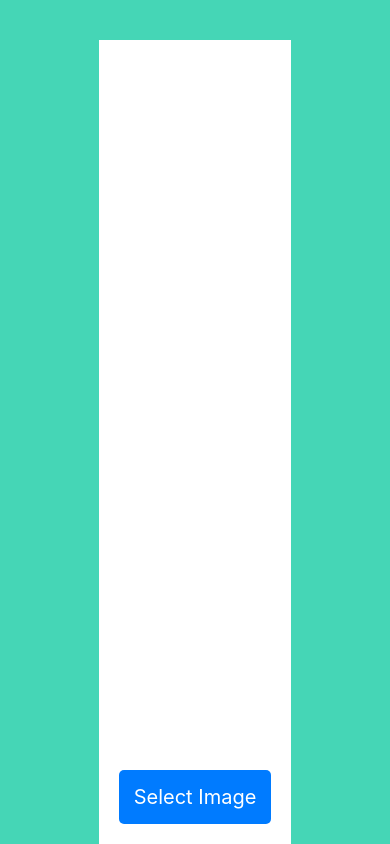
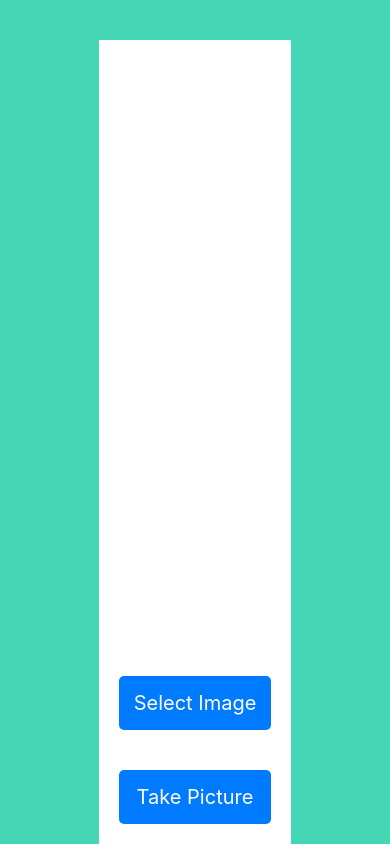
Before and after one commit to mattlabarca10/PillPal, a React Native app: screen / in a window 390 px wide. Built offline with nearby package versions, Linux system fonts and the light colour scheme.

Commit message:
tried to add Camera?

```diff
--- a/App.jsx
+++ b/App.jsx
@@ -10,8 +10,7 @@ import {
   TouchableOpacity,
 } from 'react-native';
 //import { fetchData } from './api/GeminiAPI';
-import ImageUploadComponent from './components/Image';
-const Sound = require('react-native-sound');
+import UploadComponent from './components/camera.js';
 
 const App = () => {
   const [inputText, setInputText] = useState('');
@@ -27,7 +26,7 @@ const App = () => {
   return (
     <SafeAreaView style={styles.container}>
       <Text style={styles.response}>{response}</Text>
-      <ImageUploadComponent />
+      <UploadComponent />
     </SafeAreaView>
   );
 };
--- a/components/Image.js
+++ b/components/Image.js
@@ -1,164 +1,164 @@
-import React, {useState, useEffect} from 'react';
-import {
-  Button,
-  Image,
-  Text,
-  View,
-  StyleSheet,
-  ScrollView,
-  ActivityIndicator,
-  TouchableOpacity,
-} from 'react-native';
-import {launchImageLibrary} from 'react-native-image-picker';
-import SoundComponent from './sound.js';
+// import React, {useState, useEffect} from 'react';
+// import {
+//   Button,
+//   Image,
+//   Text,
+//   View,
+//   StyleSheet,
+//   ScrollView,
+//   ActivityIndicator,
+//   TouchableOpacity,
+// } from 'react-native';
+// import {launchImageLibrary} from 'react-native-image-picker';
+// import SoundComponent from './sound.js';
 
-const ImageUploadComponent = () => {
-  const [jsonData, setJsonData] = useState(null);
-  const [imageSource, setImageSource] = useState(null);
-  const [imageData, setImageData] = useState(null);
-  const [loading, setLoading] = useState(false);
-  const [sound, setSound] = useState(null);
+// const ImageUploadComponent = () => {
+//   const [jsonData, setJsonData] = useState(null);
+//   const [imageSource, setImageSource] = useState(null);
+//   const [imageData, setImageData] = useState(null);
+//   const [loading, setLoading] = useState(false);
+//   const [sound, setSound] = useState(null);
 
-  const selectImage = () => {
-    const options = {
-      title: 'Select Image',
-      storageOptions: {
-        skipBackup: true,
-        path: 'images',
-      },
-      mediaType: 'photo',
-      includeBase64: true,
-    };
+//   const selectImage = () => {
+//     const options = {
+//       title: 'Select Image',
+//       storageOptions: {
+//         skipBackup: true,
+//         path: 'images',
+//       },
+//       mediaType: 'photo',
+//       includeBase64: true,
+//     };
 
-    launchImageLibrary(options, response => {
-      if (response.didCancel) {
-        console.log('User cancelled image picker');
-      } else if (response.errorCode) {
-        console.log('ImagePicker Error: ', response.errorMessage);
-      } else if (response.assets && response.assets.length > 0) {
-        const source = {uri: response.assets[0].uri};
-        setImageSource(source);
-        if (response.assets[0].base64) {
-          uploadImage(response.assets[0].base64);
-        }
-      }
-    });
-  };
+//     launchImageLibrary(options, response => {
+//       if (response.didCancel) {
+//         console.log('User cancelled image picker');
+//       } else if (response.errorCode) {
+//         console.log('ImagePicker Error: ', response.errorMessage);
+//       } else if (response.assets && response.assets.length > 0) {
+//         const source = {uri: response.assets[0].uri};
+//         setImageSource(source);
+//         if (response.assets[0].base64) {
+//           uploadImage(response.assets[0].base64);
+//         }
+//       }
+//     });
+//   };
 
-  const uploadImage = async base64Image => {
-    setLoading(true);
-    try {
-      const response = await fetch(
-        'https://backend-9b1x.onrender.com/vision/analyze-image',
-        {
-          method: 'POST',
-          headers: {
-            'Content-Type': 'application/json',
-          },
-          body: JSON.stringify({
-            image: base64Image,
-          }),
-        },
-      );
+//   const uploadImage = async base64Image => {
+//     setLoading(true);
+//     try {
+//       const response = await fetch(
+//         'https://backend-9b1x.onrender.com/vision/analyze-image',
+//         {
+//           method: 'POST',
+//           headers: {
+//             'Content-Type': 'application/json',
+//           },
+//           body: JSON.stringify({
+//             image: base64Image,
+//           }),
+//         },
+//       );
 
-      const json = await response.json();
-      console.log('Response from server:', json);
-      setImageData(json.data);
-      setSound(json.sound); // this is the url i need
-      setJsonData(json); // this sets the json data to the state variable jsonData and then it allows rendering of the component
+//       const json = await response.json();
+//       console.log('Response from server:', json);
+//       setImageData(json.data);
+//       setSound(json.sound); // this is the url i need
+//       setJsonData(json); // this sets the json data to the state variable jsonData and then it allows rendering of the component
 
-      if (json.message) {
-        alert('Image processed: ' + json.message);
-      }
-    } catch (error) {
-      console.error('Error uploading image:', error);
-      alert('Failed to upload image: ' + error);
-    } finally {
-      setLoading(false); // Stop loading irrespective of the result
-    }
-  };
+//       if (json.message) {
+//         alert('Image processed: ' + json.message);
+//       }
+//     } catch (error) {
+//       console.error('Error uploading image:', error);
+//       alert('Failed to upload image: ' + error);
+//     } finally {
+//       setLoading(false); // Stop loading irrespective of the result
+//     }
+//   };
 
-  return (
-    <View style={styles.mainContainer}>
-      <ScrollView style={styles.scrollView}>
-        {/* All your scrollable content goes here */}
-        {loading && (
-          <View style={styles.loadingContainer}>
-            <ActivityIndicator size="large" color="#0000ff" />
-            <Text style={styles.loadingText}>Analyzing Image...</Text>
-          </View>
-        )}
-        {!loading && imageData && (
-          <>
-            {/*<Text style={styles.headerText}>Image Analysis</Text>*/}
-            <Text style={styles.ai}>{imageData}</Text>
-            {/* imageSource && <Image source={imageSource} style={styles.image} /> */}
-            {!loading && sound && <SoundComponent sound={sound} />}
-          </>
-        )}
-      </ScrollView>
-      {!loading && (
-        <TouchableOpacity onPress={selectImage} style={styles.button}>
-          <Text style={styles.buttonText}>Select Image</Text>
-        </TouchableOpacity>
-      )}
-    </View>
-  );
-};
+//   return (
+//     <View style={styles.mainContainer}>
+//       <ScrollView style={styles.scrollView}>
+//         {/* All your scrollable content goes here */}
+//         {loading && (
+//           <View style={styles.loadingContainer}>
+//             <ActivityIndicator size="large" color="#0000ff" />
+//             <Text style={styles.loadingText}>Analyzing Image...</Text>
+//           </View>
+//         )}
+//         {!loading && imageData && (
+//           <>
+//             {/*<Text style={styles.headerText}>Image Analysis</Text>*/}
+//             <Text style={styles.ai}>{imageData}</Text>
+//             {/* imageSource && <Image source={imageSource} style={styles.image} /> */}
+//             {!loading && sound && <SoundComponent sound={sound} />}
+//           </>
+//         )}
+//       </ScrollView>
+//       {!loading && (
+//         <TouchableOpacity onPress={selectImage} style={styles.button}>
+//           <Text style={styles.buttonText}>Select Image</Text>
+//         </TouchableOpacity>
+//       )}
+//     </View>
+//   );
+// };
 
-const styles = StyleSheet.create({
-  mainContainer: {
-    flex: 1,
-    backgroundColor: '#fff',
-  },
-  scrollView: {
-    // If you have other styles for padding, etc., keep them here
-  },
-  button: {
-    backgroundColor: '#007bff', // Ensure this is a color that contrasts well with white
-    padding: 15,
-    borderRadius: 5,
-    margin: 20,
-    // Make sure the button is big enough to hold your text
-    justifyContent: 'center', // This centers the text vertically
-    alignItems: 'center', // This centers the text horizontally
-  },
-  buttonText: {
-    color: '#fff', // White color for the text, make sure it contrasts with button color
-    fontSize: 20, // Adjust font size as needed
-    textAlign: 'center', // Center text - though this is redundant if alignItems is set to 'center'
-  },
-  loadingContainer: {
-    flex: 1,
-    justifyContent: 'center',
-    alignItems: 'center',
-  },
-  loadingText: {
-    marginTop: 10,
-    fontSize: 18,
-    color: '#0000ff',
-  },
-  scrollView: {
-    padding: 20,
-  },
-  headerText: {
-    fontSize: 24,
-    fontWeight: 'bold',
-    marginBottom: 10,
-    textAlign: 'center',
-  },
-  ai: {
-    fontSize: 40,
-    fontWeight: 'normal',
-    textAlign: 'left',
-    marginBottom: 20,
-  },
-  image: {
-    width: 300,
-    height: 300,
-    resizeMode: 'contain',
-    marginBottom: 20,
-  },
-});
+// const styles = StyleSheet.create({
+//   mainContainer: {
+//     flex: 1,
+//     backgroundColor: '#fff',
+//   },
+//   scrollView: {
+//     // If you have other styles for padding, etc., keep them here
+//   },
+//   button: {
+//     backgroundColor: '#007bff', // Ensure this is a color that contrasts well with white
+//     padding: 15,
+//     borderRadius: 5,
+//     margin: 20,
+//     // Make sure the button is big enough to hold your text
+//     justifyContent: 'center', // This centers the text vertically
+//     alignItems: 'center', // This centers the text horizontally
+//   },
+//   buttonText: {
+//     color: '#fff', // White color for the text, make sure it contrasts with button color
+//     fontSize: 20, // Adjust font size as needed
+//     textAlign: 'center', // Center text - though this is redundant if alignItems is set to 'center'
+//   },
+//   loadingContainer: {
+//     flex: 1,
+//     justifyContent: 'center',
+//     alignItems: 'center',
+//   },
+//   loadingText: {
+//     marginTop: 10,
+//     fontSize: 18,
+//     color: '#0000ff',
+//   },
+//   scrollView: {
+//     padding: 20,
+//   },
+//   headerText: {
+//     fontSize: 24,
+//     fontWeight: 'bold',
+//     marginBottom: 10,
+//     textAlign: 'center',
+//   },
+//   ai: {
+//     fontSize: 40,
+//     fontWeight: 'normal',
+//     textAlign: 'left',
+//     marginBottom: 20,
+//   },
+//   image: {
+//     width: 300,
+//     height: 300,
+//     resizeMode: 'contain',
+//     marginBottom: 20,
+//   },
+// });
 
-export default ImageUploadComponent;
+// export default ImageUploadComponent;
--- /dev/null
+++ b/components/camera.js
@@ -0,0 +1,193 @@
+import React, {useState, useEffect} from 'react';
+import {
+  Button,
+  Image,
+  Text,
+  View,
+  StyleSheet,
+  ScrollView,
+  ActivityIndicator,
+  TouchableOpacity,
+} from 'react-native';
+import {launchCamera, launchImageLibrary} from 'react-native-image-picker';
+import SoundComponent from './sound.js';
+
+const UploadComponent = () => {
+  const [jsonData, setJsonData] = useState(null);
+  const [imageSource, setImageSource] = useState(null);
+  const [imageData, setImageData] = useState(null);
+  const [loading, setLoading] = useState(false);
+  const [sound, setSound] = useState(null);
+
+  const selectImage = () => {
+    const options = {
+      title: 'Select Image',
+      storageOptions: {
+        skipBackup: true,
+        path: 'images',
+      },
+      mediaType: 'photo',
+      includeBase64: true,
+    };
+    launchImageLibrary(options, response => {
+      if (response.didCancel) {
+        console.log('User cancelled image picker');
+      } else if (response.errorCode) {
+        console.log('ImagePicker Error: ', response.errorMessage);
+      } else if (response.assets && response.assets.length > 0) {
+        const source = {uri: response.assets[0].uri};
+        setImageSource(source);
+        if (response.assets[0].base64) {
+          uploadImage(response.assets[0].base64);
+        }
+      }
+    });
+  };
+  const takePicture = () => {
+    const options = {
+      title: 'Select Image',
+      storageOptions: {
+        skipBackup: true,
+        path: 'images',
+      },
+      mediaType: 'photo',
+      includeBase64: true,
+    };
+
+    launchCamera(options, response => {
+      if (response.didCancel) {
+        console.log('User cancelled image picker');
+      } else if (response.errorCode) {
+        console.log('ImagePicker Error: ', response.errorMessage);
+      } else if (response.assets && response.assets.length > 0) {
+        const source = {uri: response.assets[0].uri};
+        setImageSource(source);
+        if (response.assets[0].base64) {
+          uploadImage(response.assets[0].base64);
+        }
+      }
+    });
+  };
+
+  const uploadImage = async base64Image => {
+    setLoading(true);
+    try {
+      const response = await fetch(
+        'https://backend-9b1x.onrender.com/vision/analyze-image',
+        {
+          method: 'POST',
+          headers: {
+            'Content-Type': 'application/json',
+          },
+          body: JSON.stringify({
+            image: base64Image,
+          }),
+        },
+      );
+      const json = await response.json();
+      console.log('Response from server:', json);
+      setImageData(json.data);
+      setSound(json.sound); // this is the url i need
+      setJsonData(json); // this sets the json data to the state variable jsonData and then it allows rendering of the component
+
+      if (json.message) {
+        alert('Image processed: ' + json.message);
+      }
+    } catch (error) {
+      console.error('Error uploading image:', error);
+      alert('Failed to upload image: ' + error);
+    } finally {
+      setLoading(false); // Stop loading irrespective of the result
+    }
+  };
+
+  return (
+    <View style={styles.mainContainer}>
+      <ScrollView style={styles.scrollView}>
+        {/* All your scrollable content goes here */}
+        {loading && (
+          <View style={styles.loadingContainer}>
+            <ActivityIndicator size="large" color="#0000ff" />
+            <Text style={styles.loadingText}>Analyzing Image...</Text>
+          </View>
+        )}
+        {!loading && imageData && (
+          <>
+            {/*<Text style={styles.headerText}>Image Analysis</Text>*/}
+            <Text style={styles.ai}>{imageData}</Text>
+            {/* imageSource && <Image source={imageSource} style={styles.image} /> */}
+            {!loading && sound && <SoundComponent sound={sound} />}
+          </>
+        )}
+      </ScrollView>
+
+      {!loading && (
+        <TouchableOpacity onPress={selectImage} style={styles.button}>
+          <Text style={styles.buttonText}>Select Image</Text>
+        </TouchableOpacity>
+      )}
+      {!loading && (
+        <TouchableOpacity onPress={takePicture} style={styles.button}>
+          <Text style={styles.buttonText}>Take Picture</Text>
+        </TouchableOpacity>
+      )}
+    </View>
+  );
+};
+
+const styles = StyleSheet.create({
+  mainContainer: {
+    flex: 1,
+    backgroundColor: '#fff',
+  },
+  scrollView: {
+    // If you have other styles for padding, etc., keep them here
+  },
+  button: {
+    backgroundColor: '#007bff', // Ensure this is a color that contrasts well with white
+    padding: 15,
+    borderRadius: 5,
+    margin: 20,
+    // Make sure the button is big enough to hold your text
+    justifyContent: 'center', // This centers the text vertically
+    alignItems: 'center', // This centers the text horizontally
+  },
+  buttonText: {
+    color: '#fff', // White color for the text, make sure it contrasts with button color
+    fontSize: 20, // Adjust font size as needed
+    textAlign: 'center', // Center text - though this is redundant if alignItems is set to 'center'
+  },
+  loadingContainer: {
+    flex: 1,
+    justifyContent: 'center',
+    alignItems: 'center',
+  },
+  loadingText: {
+    marginTop: 10,
+    fontSize: 18,
+    color: '#0000ff',
+  },
+  scrollView: {
+    padding: 20,
+  },
+  headerText: {
+    fontSize: 24,
+    fontWeight: 'bold',
+    marginBottom: 10,
+    textAlign: 'center',
+  },
+  ai: {
+    fontSize: 40,
+    fontWeight: 'normal',
+    textAlign: 'left',
+    marginBottom: 20,
+  },
+  image: {
+    width: 300,
+    height: 300,
+    resizeMode: 'contain',
+    marginBottom: 20,
+  },
+});
+
+export default UploadComponent;
--- a/package.json
+++ b/package.json
@@ -11,12 +11,12 @@
   },
   "dependencies": {
     "@google-cloud/vision": "^4.0.3",
+    "@react-native-picker/picker": "^2.6.1",
     "deprecated-react-native-prop-types": "^5.0.0",
     "openai": "^4.27.0",
     "react": "18.2.0",
     "react-native": "0.73.4",
     "react-native-asset": "^2.1.1",
-    "react-native-camera": "^4.2.1",
     "react-native-image-picker": "^7.1.0",
     "react-native-sound": "^0.11.2",
     "react-native-track-player": "^4.0.1",
```
Also changed, not shown: 4 other files (tests, documents, lock files or other folders).
